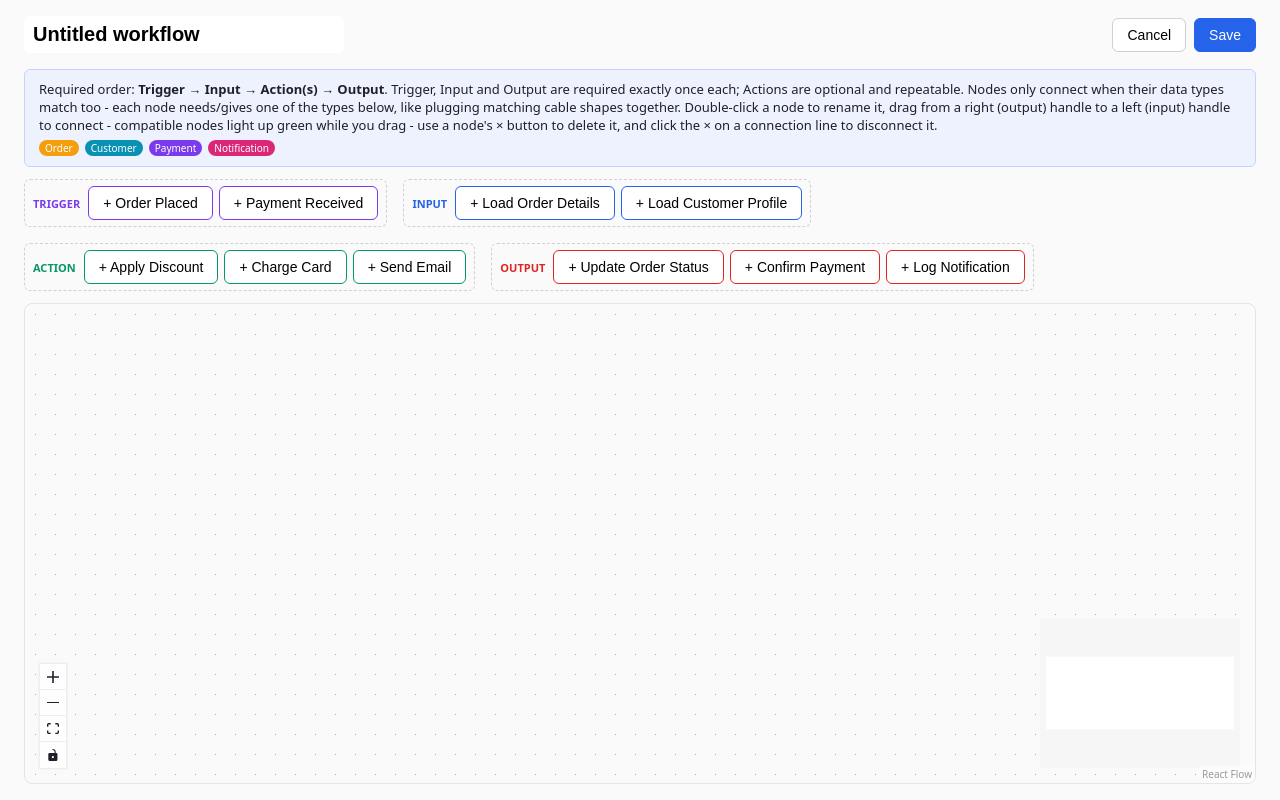
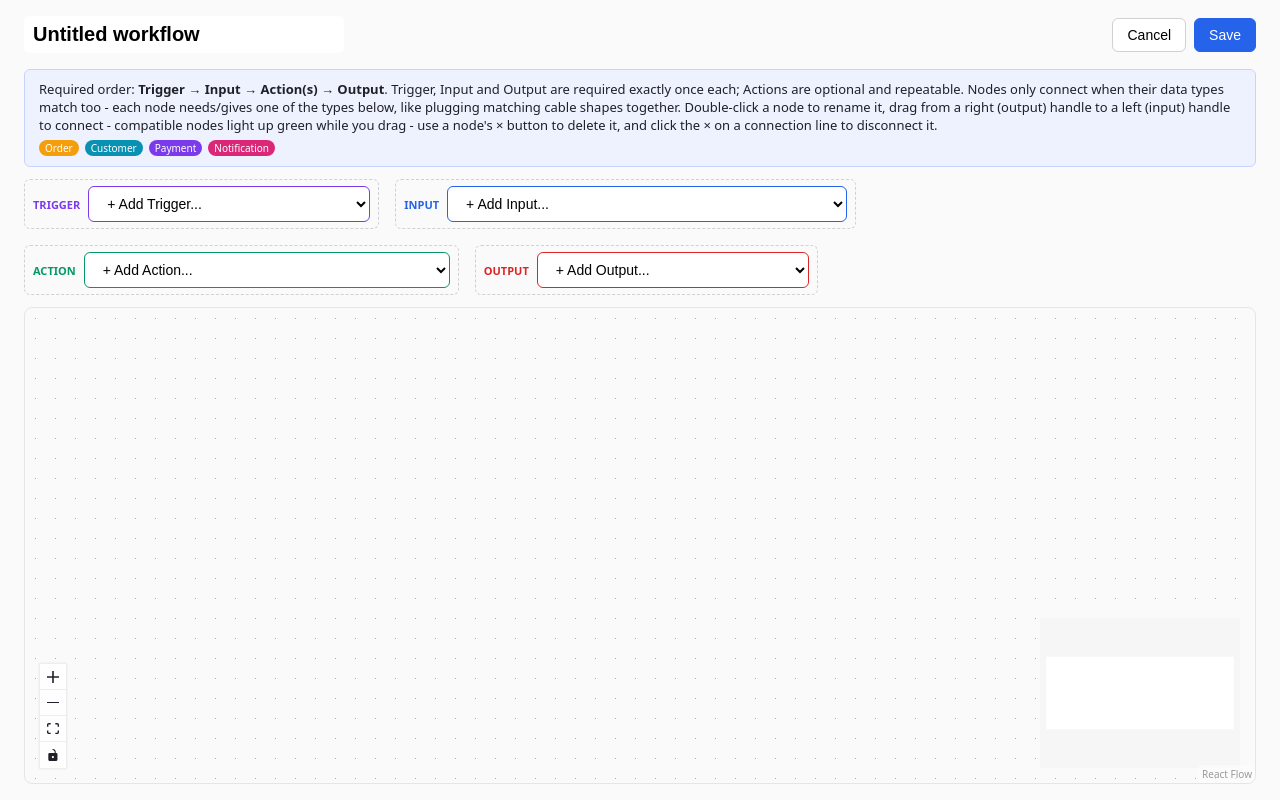
Before and after one commit to mmigala/react-flow-demo, a React (Vite) app: page /builder/1 in a window 1280 px wide. Built offline with nearby package versions, Linux system fonts and the light colour scheme.

Commit message:
Replace per-subtype toolbar buttons with per-kind dropdowns for scalability

```diff
--- a/src/index.css
+++ b/src/index.css
@@ -169,6 +169,10 @@ body {
   margin-right: 2px;
 }
 
+.node-picker {
+  min-width: 170px;
+}
+
 .error-banner {
   background: #fef2f2;
   border: 1px solid #fecaca;
--- a/src/pages/WorkflowBuilderPage.tsx
+++ b/src/pages/WorkflowBuilderPage.tsx
@@ -17,7 +17,7 @@ import { getWorkflow, saveWorkflow } from '../storage';
 import { FlowNode } from '../flow/FlowNode';
 import { DeletableEdge } from '../flow/DeletableEdge';
 import { KIND_META, SINGLETON_KINDS, isConnectionAllowed, validateWorkflow } from '../flow/nodeRules';
-import { DATA_TYPE_COLORS, subtypesForKind, type NodeSubtype } from '../flow/nodeCatalog';
+import { DATA_TYPE_COLORS, getSubtype, subtypesForKind, type NodeSubtype } from '../flow/nodeCatalog';
 import type { NodeKind, WorkflowNode } from '../types';
 
 const nodeTypes = { flowNode: FlowNode };
@@ -138,28 +138,38 @@ function BuilderInner({ workflowId }: { workflowId: string }) {
         </div>
       </div>
 
+      {/* A dropdown per kind keeps the toolbar at a fixed size no matter how many
+          node subtypes get added to the catalog over time. */}
       <div className="toolbar">
         {ALL_KINDS.map((kind) => {
           const kindDisabled = SINGLETON_KINDS.includes(kind) && nodes.some((n) => n.data.kind === kind);
           return (
             <div key={kind} className="palette-group">
-              <span className="palette-group-label" style={{ color: KIND_META[kind].color }}>
+              <label className="palette-group-label" style={{ color: KIND_META[kind].color }}>
                 {KIND_META[kind].label}
-              </span>
-              {subtypesForKind(kind).map((subtype) => (
-                <button
-                  key={subtype.id}
-                  className="btn"
-                  style={{ borderColor: KIND_META[kind].color }}
-                  disabled={kindDisabled}
-                  title={[subtype.accepts && `Needs: ${subtype.accepts}`, subtype.produces && `Gives: ${subtype.produces}`]
-                    .filter(Boolean)
-                    .join(' · ')}
-                  onClick={() => addNode(subtype)}
-                >
-                  + {subtype.label}
-                </button>
-              ))}
+              </label>
+              <select
+                className="btn node-picker"
+                style={{ borderColor: KIND_META[kind].color }}
+                disabled={kindDisabled}
+                value=""
+                onChange={(e) => {
+                  if (!e.target.value) return;
+                  addNode(getSubtype(e.target.value));
+                  e.target.value = '';
+                }}
+              >
+                <option value="" disabled>
+                  + Add {KIND_META[kind].label}...
+                </option>
+                {subtypesForKind(kind).map((subtype) => (
+                  <option key={subtype.id} value={subtype.id}>
+                    {subtype.label}
+                    {subtype.accepts ? ` (needs ${subtype.accepts})` : ''}
+                    {subtype.produces ? ` → gives ${subtype.produces}` : ''}
+                  </option>
+                ))}
+              </select>
             </div>
           );
         })}
```
